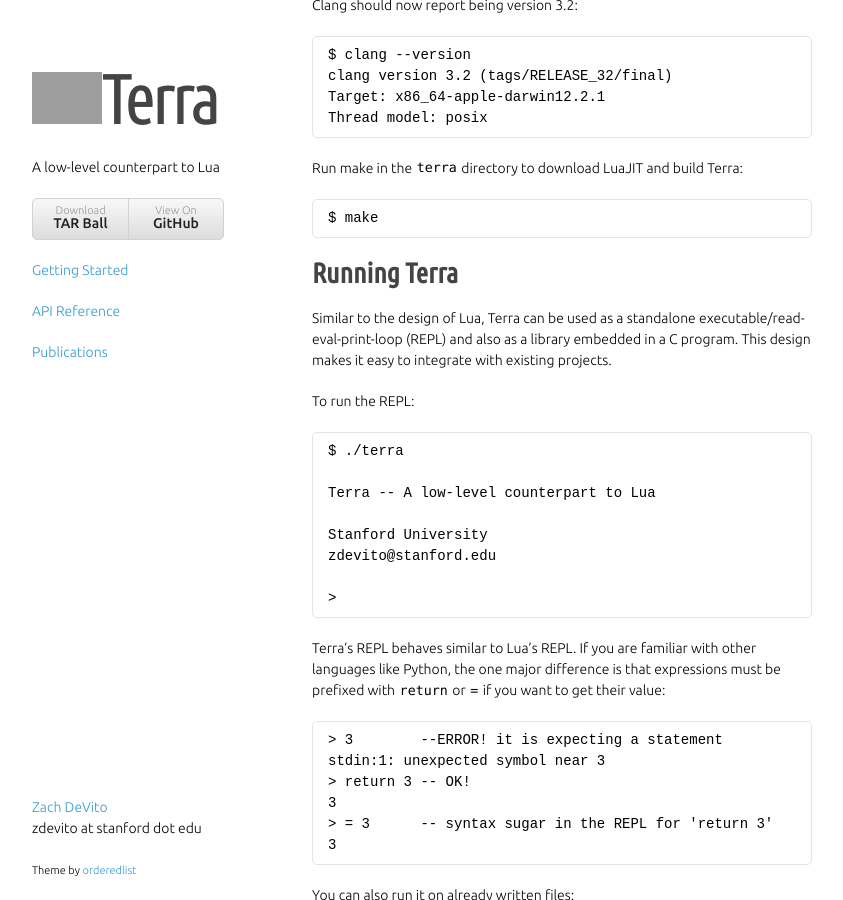
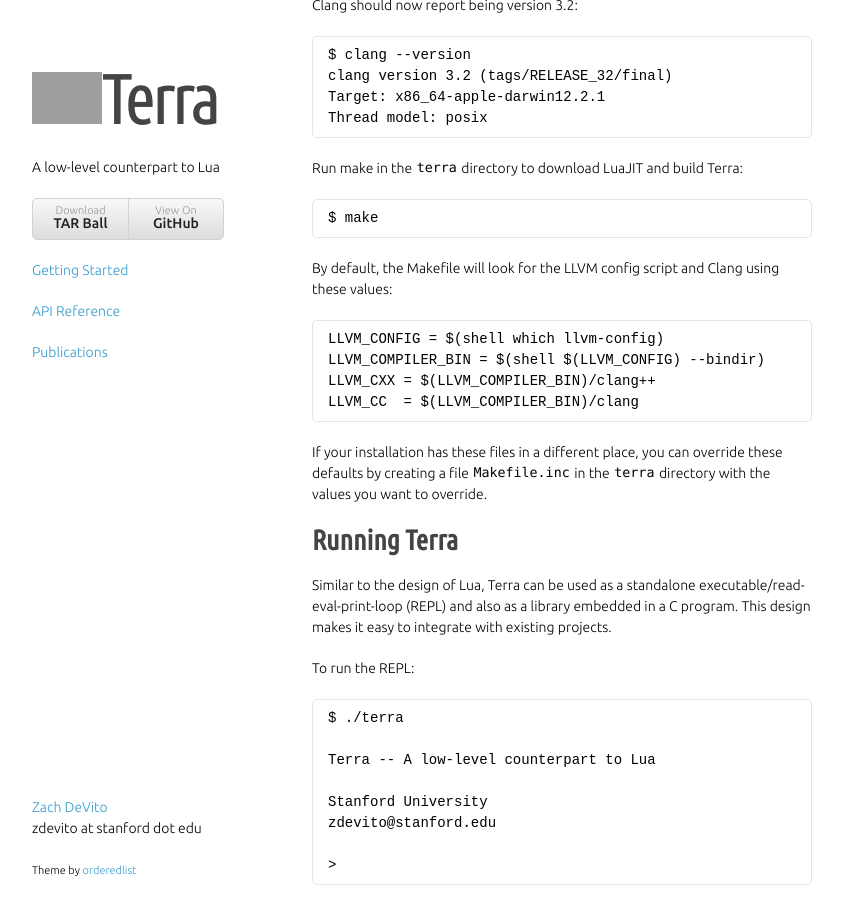
Before and after one commit to terralang/terra, a Jekyll site: the page built from getting-started.md, in a window 1280 px wide and 900 px high, scrolled down 1204 px. Shown: the whole window, without its empty margins (218-1061 px from the left). Built offline with Jekyll 4.4.1, drawn with Linux system fonts in a browser that asks for light colours; some web fonts are replaced; some of the changed text lies outside the part shown; grey boxes are pictures that could not be loaded.

Commit message:
installation overrides

```diff
--- a/getting-started.md
+++ b/getting-started.md
@@ -25,10 +25,18 @@
 	Target: x86_64-apple-darwin12.2.1
 	Thread model: posix
 
-
 Run make in the `terra` directory to download LuaJIT and build Terra:
 
     $ make
+
+By default, the Makefile will look for the LLVM config script and Clang using these values:
+
+    LLVM_CONFIG = $(shell which llvm-config)
+    LLVM_COMPILER_BIN = $(shell $(LLVM_CONFIG) --bindir)
+    LLVM_CXX = $(LLVM_COMPILER_BIN)/clang++
+    LLVM_CC  = $(LLVM_COMPILER_BIN)/clang
+
+If your installation has these files in a different place, you can override these defaults by creating a file `Makefile.inc` in the `terra` directory with the values you want to override.
 
 Running Terra
 =============
```
Also changed, not shown: other parts of getting-started.md (+1 -1 lines).
